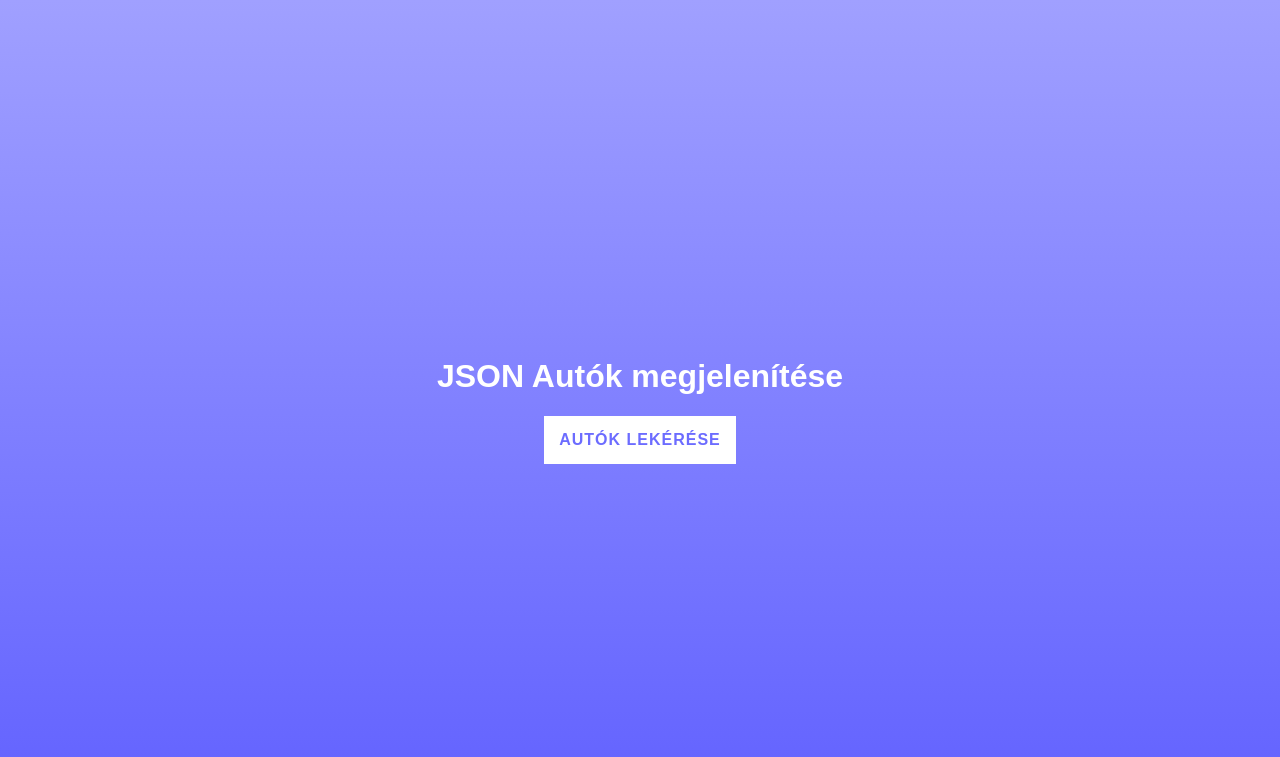
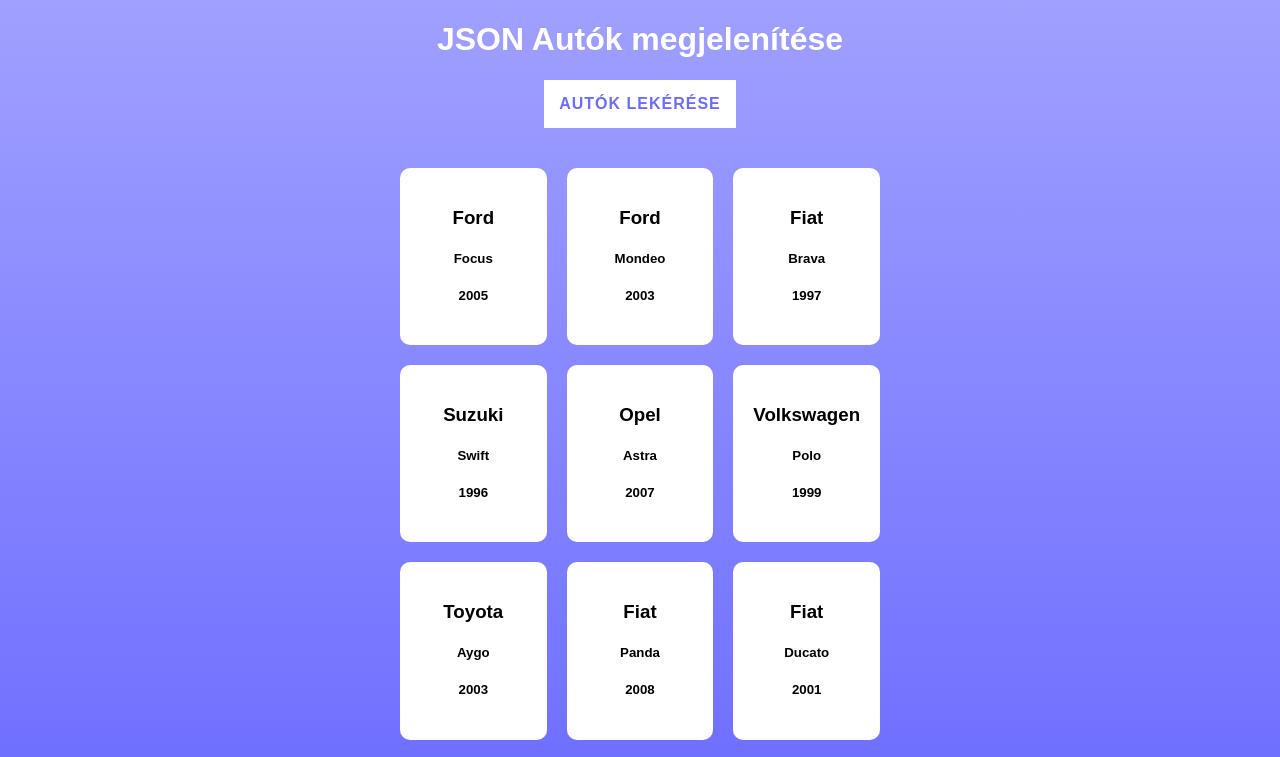
Before and after one commit to sztamas99/autok-json-js, a plain HTML site: page index.html in a window 1280 px wide. Both pictures are taken after a click on the button "AUTÓK LEKÉRÉSE". Shown: the top 757 px of the page. Drawn offline with Linux system fonts and the light colour scheme.

Commit message:
javascript befejezése és új elemek formázása

```diff
--- a/app.js
+++ b/app.js
@@ -0,0 +1,28 @@
+const button = document.getElementById("button");
+const result = document.querySelector(".result");
+
+button.addEventListener("click", async () => {
+
+    const res = await fetch("cars.json");
+    const data = await res.json();
+
+    console.log(data);
+
+    let output = "";
+
+    data.forEach(car => {
+
+        output += `
+            <div class='car'>
+            <h3>${car.brand}</h3>
+            <h5>${car.type}</h5>
+            <h5>${car.factoryYear}</h5>
+            </div>
+
+        `;
+
+    });
+
+    result.innerHTML = output;
+    document.body.style.height = "100%";
+})
--- a/style.css
+++ b/style.css
@@ -10,6 +10,10 @@ body {
     align-items: center;
     background: linear-gradient(to bottom, rgb(160, 160, 255), rgb(98, 98, 255));
     color: #fff;
+}
+
+h1 {
+    text-align: center;
 }
 
 .container {
@@ -44,3 +48,21 @@ button:hover {
     transform: translateY(-5px);
     box-shadow: 0 10px 20px rgba(0, 0, 0, 0.24);
 }
+
+.result {
+
+    display: grid;
+    grid-template-columns: 1fr 1fr 1fr;
+    gap: 20px;
+    margin-top: 40px;
+    padding-bottom: 40px;
+}
+
+.car {
+
+    text-align: center;
+    padding: 20px;
+    background-color: #fff;
+    color: #000;
+    border-radius: 10px;
+}
```
